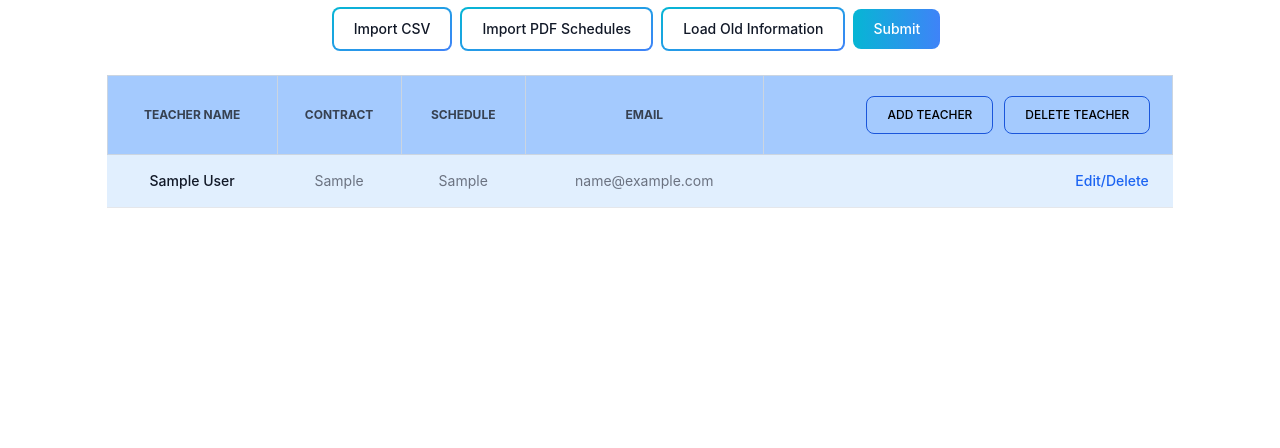
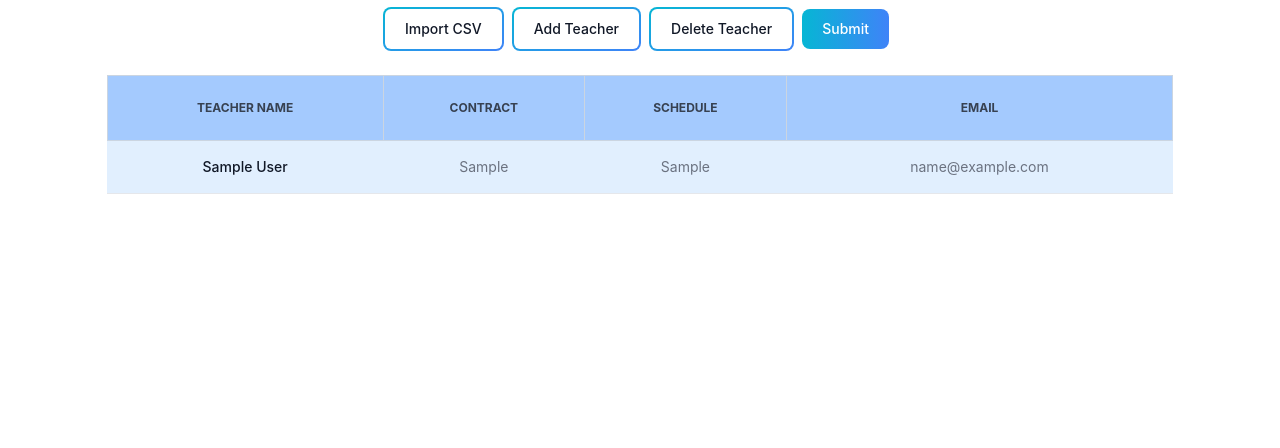
Before and after one commit to muwasifk/supervision, a Django app: template templates/teachers.html in a window 1280 px wide. Shown: the part 270-718 px from the top of the page. Run offline with Django 5.2, Linux system fonts and the light colour scheme; the template is opened without the code that fills it: values that come from a table or form of the project are taken from there, others are empty; tables that the repository leaves empty hold one stand-in row (values such as "Sample post"); style sheets or scripts are compiled from the project's sources; some libraries are stand-ins or nearby versions; some web fonts are replaced.

Commit message:
Update teachers.html

```diff
--- a/templates/teachers.html
+++ b/templates/teachers.html
@@ -16,17 +16,15 @@
       class="relative rounded-md bg-white px-5 py-2.5 transition-all duration-75 ease-in group-hover:bg-opacity-0 dark:bg-gray-900">Import
       CSV</span>
   </button>
-  <button
+  <button data-modal-target="crud-modal" data-modal-toggle="crud-modal"
     class="group relative me-2 inline-flex items-center justify-center overflow-hidden rounded-lg bg-gradient-to-br from-cyan-500 to-blue-500 p-0.5 text-sm font-medium text-gray-900 hover:text-white focus:outline-none focus:ring-4 focus:ring-cyan-200 group-hover:from-cyan-500 group-hover:to-blue-500 dark:text-white dark:focus:ring-cyan-800">
     <span
-      class="relative rounded-md bg-white px-5 py-2.5 transition-all duration-75 ease-in group-hover:bg-opacity-0 dark:bg-gray-900">Import
-      PDF Schedules</span>
+      class="relative rounded-md bg-white px-5 py-2.5 transition-all duration-75 ease-in group-hover:bg-opacity-0 dark:bg-gray-900">Add Teacher</span>
   </button>
-  <button
+  <button data-modal-target="popup-modal" data-modal-toggle="popup-modal"
     class="group relative me-2 inline-flex items-center justify-center overflow-hidden rounded-lg bg-gradient-to-br from-cyan-500 to-blue-500 p-0.5 text-sm font-medium text-gray-900 hover:text-white focus:outline-none focus:ring-4 focus:ring-cyan-200 group-hover:from-cyan-500 group-hover:to-blue-500 dark:text-white dark:focus:ring-cyan-800">
     <span
-      class="relative rounded-md bg-white px-5 py-2.5 transition-all duration-75 ease-in group-hover:bg-opacity-0 dark:bg-gray-900">Load
-      Old Information</span>
+      class="relative rounded-md bg-white px-5 py-2.5 transition-all duration-75 ease-in group-hover:bg-opacity-0 dark:bg-gray-900">Delete Teacher</span>
   </button>
   <a href="/restrictions">
     <button type="button"
@@ -52,34 +50,17 @@
         <th scope="col" class="border border-slate-300 py-6 text-center">
           Email
         </th>
-        <th scope="col" class="border border-slate-300 px-3.5 py-5 text-right">
-          <button data-modal-target="crud-modal" data-modal-toggle="crud-modal" type="button"
-            class="text-xs uppercase text-black hover:text-white border border-blue-700 hover:bg-blue-800 focus:ring-4 focus:outline-none focus:ring-blue-300 font-medium rounded-lg px-5 py-2.5 text-center me-2 dark:border-blue-500 dark:text-blue-500 dark:hover:text-white dark:hover:bg-blue-500 dark:focus:ring-blue-800">
-            Add Teacher
-          </button>
-          <button data-modal-target="popup-modal" data-modal-toggle="popup-modal" type="button"
-            class="text-xs uppercase text-black hover:text-white border border-blue-700 hover:bg-blue-800 focus:ring-4 focus:outline-none focus:ring-blue-300 font-medium rounded-lg px-5 py-2.5 text-center me-2 dark:border-blue-500 dark:text-blue-500 dark:hover:text-white dark:hover:bg-blue-500 dark:focus:ring-blue-800">
-            Delete Teacher
-          </button>
-        </th>
       </tr>
     </thead>
     <tbody>
       {% for x in rows %}
       <tr class="border-b bg-blue-100 text-center dark:border-gray-700 dark:bg-gray-800 dark:hover:bg-gray-600">
-        <th scope="row" class="whitespace-nowrap px-6 py-4 font-medium text-gray-900 dark:text-white">
+        <th scope="row" class="text-wrap whitespace-wrap px-6 py-4 font-medium text-gray-900 dark:text-white">
           {{x.first_name}} {{x.last_name}}
         </th>
         <td class="px-6 py-4">{{x.contract}}</td>
         <td class="px-6 py-4">{{x.schedule}}</td>
         <td class="px-6 py-4">{{x.email}}</td>
-        <td class="px-6 py-4 text-right">
-          <div class="flex items-center justify-end font-medium text-blue-600 dark:text-blue-500">
-            <a href="#" class="hover:underline">Edit</a>
-            <span>/</span>
-            <a href="javascript: deleteTeacher()" id="{{x.email}}" class="hover:underline">Delete</a>
-          </div>
-        </td>
       </tr>
       {% endfor %}
     </tbody>
@@ -162,7 +143,7 @@
 
 <div id="crud-modal-2" tabindex="-1" aria-hidden="true"
   class="hidden overflow-y-auto overflow-x-hidden fixed top-0 right-0 left-0 z-50 justify-center items-center w-full md:inset-0 h-[calc(100%-1rem)] max-h-full">
-  <form class="p-4 md:p-5" name="csv" method="post" enctype="multipart/form-data">
+  <form class="p-4 md:p-5 w-1/2 flex justify-center items-center" name="csv" method="post" enctype="multipart/form-data">
         {%csrf_token%}
   <div class="flex items-center justify-center w-1/2">
     <label for="dropzone-file"
@@ -177,7 +158,7 @@
           drag and drop</p>
         <p class="text-xs text-gray-500 dark:text-gray-400">CSV file</p>
         <button type="submit"
-          class="text-white inline-flex items-center bg-blue-700 hover:bg-blue-800 focus:ring-4 focus:outline-none focus:ring-blue-300 font-medium rounded-lg text-sm px-5 py-2.5 text-center dark:bg-blue-600 dark:hover:bg-blue-700 dark:focus:ring-blue-800">
+          class="text-white inline-flex mt-10 items-center bg-blue-700 hover:bg-blue-800 focus:ring-4 focus:outline-none focus:ring-blue-300 font-medium rounded-lg text-sm px-5 py-2.5 text-center dark:bg-blue-600 dark:hover:bg-blue-700 dark:focus:ring-blue-800">
           <svg class="me-1 -ms-1 w-5 h-5" fill="currentColor" viewBox="0 0 20 20" xmlns="http://www.w3.org/2000/svg">
             <path fill-rule="evenodd"
               d="M10 5a1 1 0 011 1v3h3a1 1 0 110 2h-3v3a1 1 0 11-2 0v-3H6a1 1 0 110-2h3V6a1 1 0 011-1z"
```
